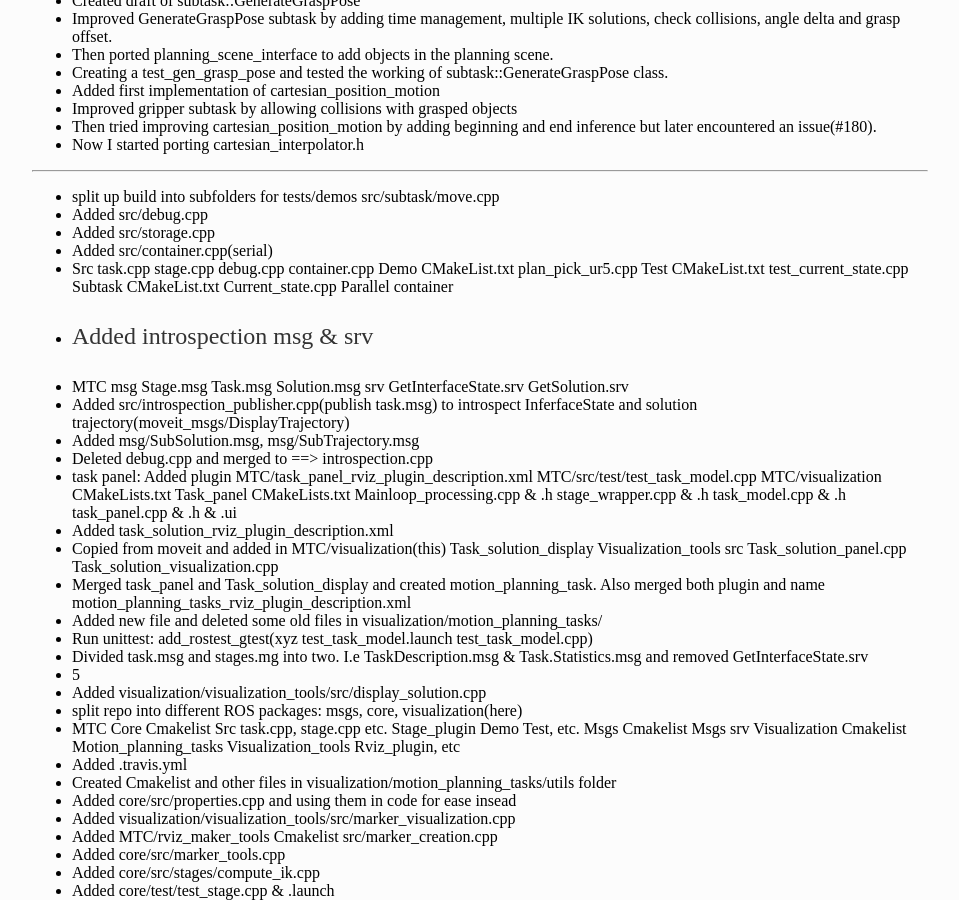
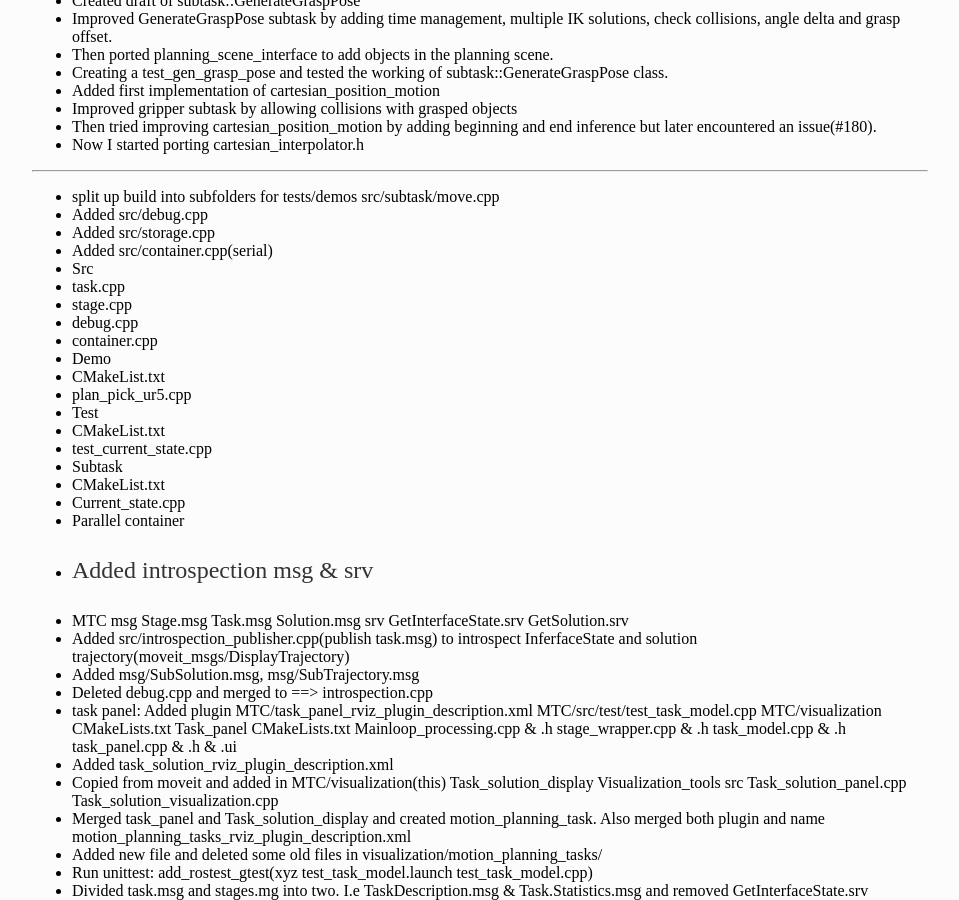
Before and after one commit to iamrajee/iamrajee.github.io, a Jekyll site: the page built from _posts/2020-03-28-MTC.md, in a window 1280 px wide and 900 px high, scrolled down 435 px. Shown: the whole window, without its empty margins (160-1119 px from the left). Built offline with Jekyll 4.4.1, drawn with Linux system fonts in a browser that asks for light colours; our own code applies the rules of GitHub Pages for plain Markdown files.

Commit message:
Update 2020-03-28-MTC.md

```diff
--- a/_posts/2020-03-28-MTC.md
+++ b/_posts/2020-03-28-MTC.md
@@ -19,20 +19,20 @@ src/subtask/move.cpp
 - Added src/storage.cpp
 - Added src/container.cpp(serial)
 - Src
-task.cpp
-stage.cpp
-debug.cpp
-container.cpp
-Demo
-CMakeList.txt
-plan_pick_ur5.cpp
-Test
-CMakeList.txt
-test_current_state.cpp
-Subtask
-CMakeList.txt
-Current_state.cpp
-Parallel container
+ - task.cpp
+ - stage.cpp
+ - debug.cpp
+ - container.cpp
+ - Demo
+ - CMakeList.txt
+ - plan_pick_ur5.cpp
+ - Test
+ - CMakeList.txt
+ - test_current_state.cpp
+ - Subtask
+ - CMakeList.txt
+ - Current_state.cpp
+ - Parallel container
 - Added introspection msg & srv
 
 
```
